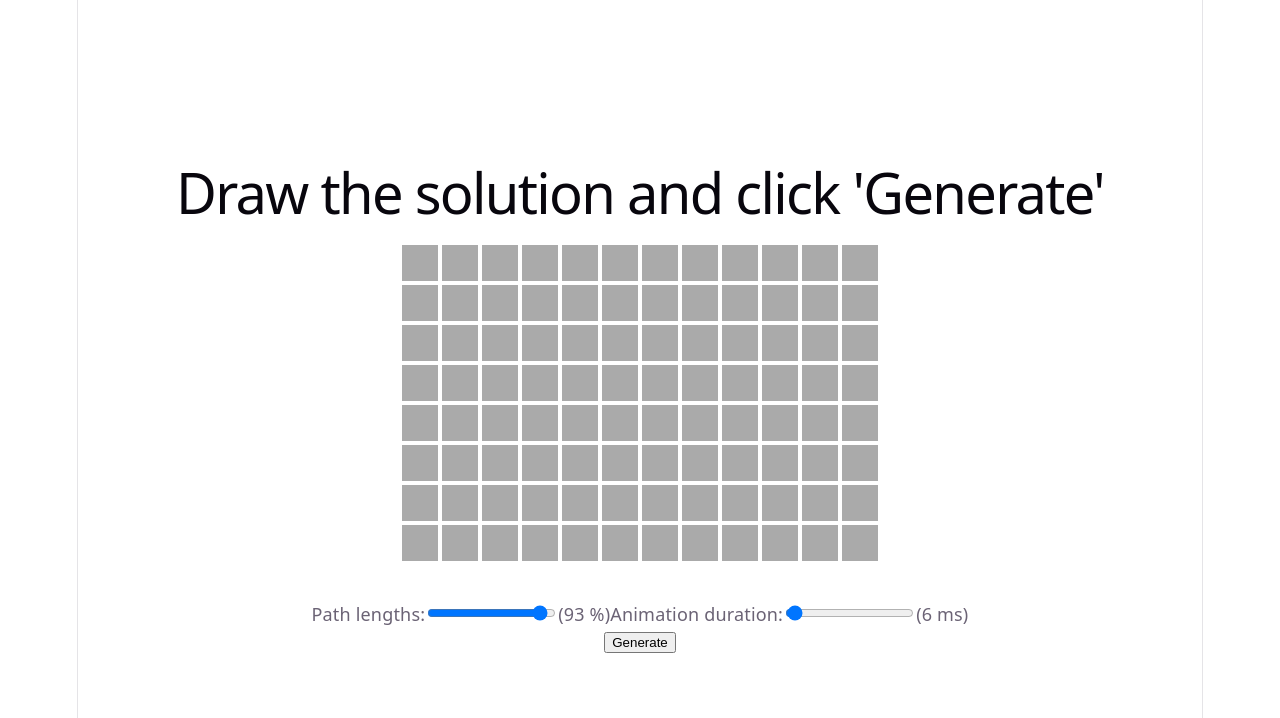
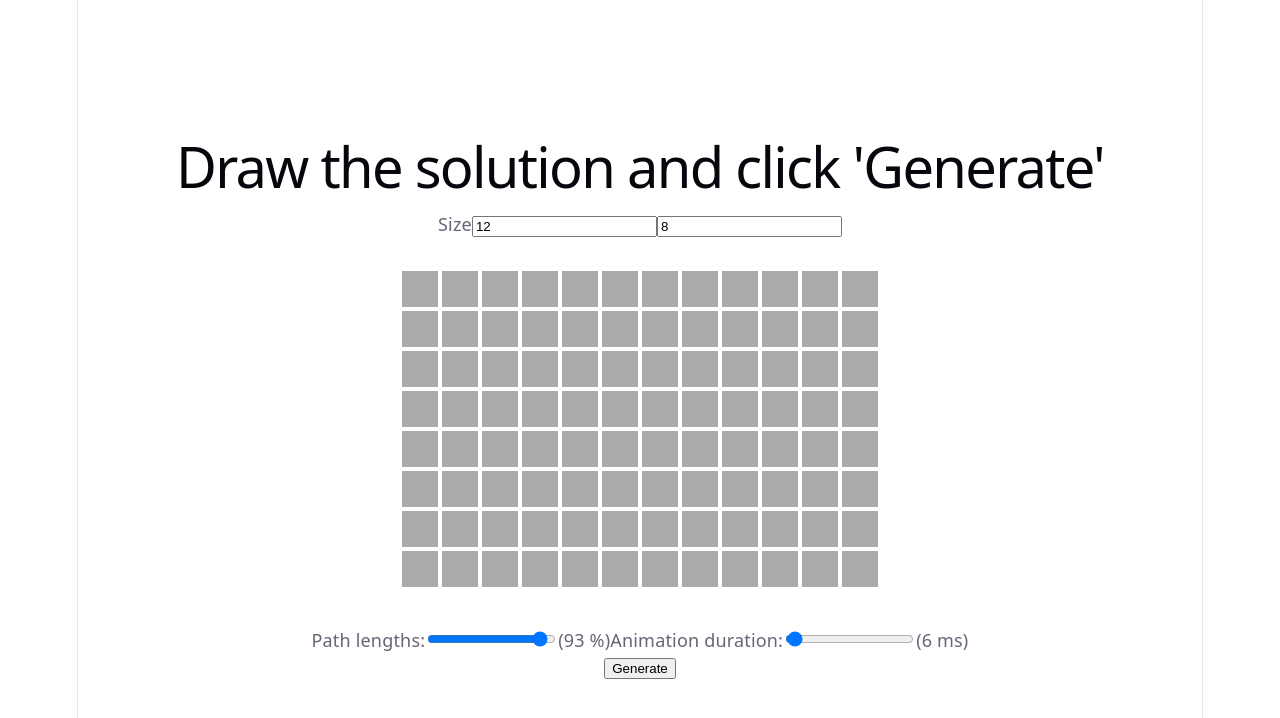
Before and after one commit to sampie777/mazegenerator, a React (Vite) app: page / in a window 1280 px wide. Shown: the top 718 px of the page. Built offline with nearby package versions, Linux system fonts and the light colour scheme.

Commit message:
feat: Allow for maze size adjustment

```diff
--- a/src/App.tsx
+++ b/src/App.tsx
@@ -4,11 +4,14 @@ import { useMemo, useState } from "react";
 import { Generator } from "./logic/maze/generator.ts";
 
 const App = () => {
-  const cells = useMemo(() => Generator.generateNewCells(12, 8), []);
   const [title, setTitle] = useState("Draw the solution and click 'Generate'");
   const [isGenerating, setIsGenerating] = useState(false);
   const [pathLengths, setPathLengths] = useState((1 - 0.07) * 100);
   const [stepDuration, setStepDuration] = useState(6);
+  const [width, setWidth] = useState(12);
+  const [height, setHeight] = useState(8);
+
+  const cells = useMemo(() => Generator.generateNewCells(width, height), [width, height]);
 
   const startGeneration = async () => {
     if (isGenerating) return;
@@ -28,6 +31,21 @@ const App = () => {
       <div>
         <h1>{title}</h1>
 
+        <div>
+          Size
+          <input type={"number"}
+                 name={"width"}
+                 min={1}
+                 value={width}
+                 onChange={e => setWidth(+e.target.value)} />
+          <input type={"number"}
+                 name={"height"}
+                 min={1}
+                 value={height}
+                 onChange={e => setHeight(+e.target.value)} />
+        </div>
+        <br/>
+
         <Maze cells={cells} />
 
         <br />
@@ -38,7 +56,7 @@ const App = () => {
                      name="pathLengths"
                      min={0} max={100}
                      value={pathLengths}
-              onChange={e => setPathLengths(+e.target.value)}/>
+                     onChange={e => setPathLengths(+e.target.value)} />
               ({pathLengths} %)
             </label>
             <label>Animation duration:
@@ -46,7 +64,7 @@ const App = () => {
                      name="stepDuration"
                      min={0} max={300}
                      value={stepDuration}
-              onChange={e => setStepDuration(+e.target.value)}/>
+                     onChange={e => setStepDuration(+e.target.value)} />
               ({stepDuration} ms)
             </label>
           </div>
--- a/src/gui/maze/MazeCanvas.tsx
+++ b/src/gui/maze/MazeCanvas.tsx
@@ -1,4 +1,4 @@
-import React, { type MouseEvent } from "react";
+import React, { type MouseEvent, useEffect, useMemo, useRef } from "react";
 import './style.less';
 import type { Cell } from "../../logic/maze/definitions.ts";
 import Canvas from "./Canvas.tsx";
@@ -12,8 +12,20 @@ type Props = {
 const MazeCanvas: React.FC<Props> = ({ cells, size, onClick }) => {
   const wallSize = 4;
   const canvasPadding = wallSize;
-  const canvasWidth = cells[0].length * size + 2 * canvasPadding;
-  const canvasHeight = cells.length * size + 2 * canvasPadding;
+  const cellsRef = useRef<Cell[][]>([[]]);
+
+  const canvasWidth = useMemo(() => cells[0].length * size + 2 * canvasPadding, [cells]);
+  const canvasHeight = useMemo(() => cells.length * size + 2 * canvasPadding, [cells]);
+  const canvasWidthRef = useRef(canvasWidth);
+  const canvasHeightRef = useRef(canvasHeight);
+
+  useEffect(() => {
+    // Keep our threads updated with any big value changes
+    cellsRef.current = cells
+
+    canvasWidthRef.current = canvasWidth;
+    canvasHeightRef.current = canvasHeight;
+  }, [cells]);
 
   const onCanvasInit = (context: CanvasRenderingContext2D) => {
     repaint(context);
@@ -28,12 +40,12 @@ const MazeCanvas: React.FC<Props> = ({ cells, size, onClick }) => {
 
   const clearCanvas = (context: CanvasRenderingContext2D) => {
     context.fillStyle = "#fff";
-    context.fillRect(0, 0, canvasWidth, canvasHeight);
+    context.fillRect(0, 0, canvasWidthRef.current, canvasHeightRef.current);
   }
 
   const paintCells = (context: CanvasRenderingContext2D) => {
-      // Draw background color and passive walls
-    cells.forEach((row, y) => row.forEach((cell, x) => {
+    // Draw background color and passive walls
+    cellsRef.current.forEach((row, y) => row.forEach((cell, x) => {
       const cellStart = {
         x: canvasPadding + x * size,
         y: canvasPadding + y * size,
@@ -57,7 +69,7 @@ const MazeCanvas: React.FC<Props> = ({ cells, size, onClick }) => {
     }))
 
     // Draw active walls on top
-    cells.forEach((row, y) => row.forEach((cell, x) => {
+    cellsRef.current.forEach((row, y) => row.forEach((cell, x) => {
       const cellStart = {
         x: canvasPadding + x * size,
         y: canvasPadding + y * size,
@@ -83,8 +95,8 @@ const MazeCanvas: React.FC<Props> = ({ cells, size, onClick }) => {
 
   const getStartingPointForWall = (wallIndex: number) => {
     return {
-      x: Math.floor((wallIndex + 1) /2) % 2,
-      y: Math.floor(wallIndex /2) % 2
+      x: Math.floor((wallIndex + 1) / 2) % 2,
+      y: Math.floor(wallIndex / 2) % 2
     }
   }
 
--- a/src/logic/maze/generator.ts
+++ b/src/logic/maze/generator.ts
@@ -100,6 +100,7 @@ export namespace Generator {
     const unexplored = neighbors.filter(it => !it.explored);
     if (unexplored.length == 0) {
       cell.hasUnvisitedNeighbors = false;
+      cell.explored = true;
       return null;
     }
 
```
